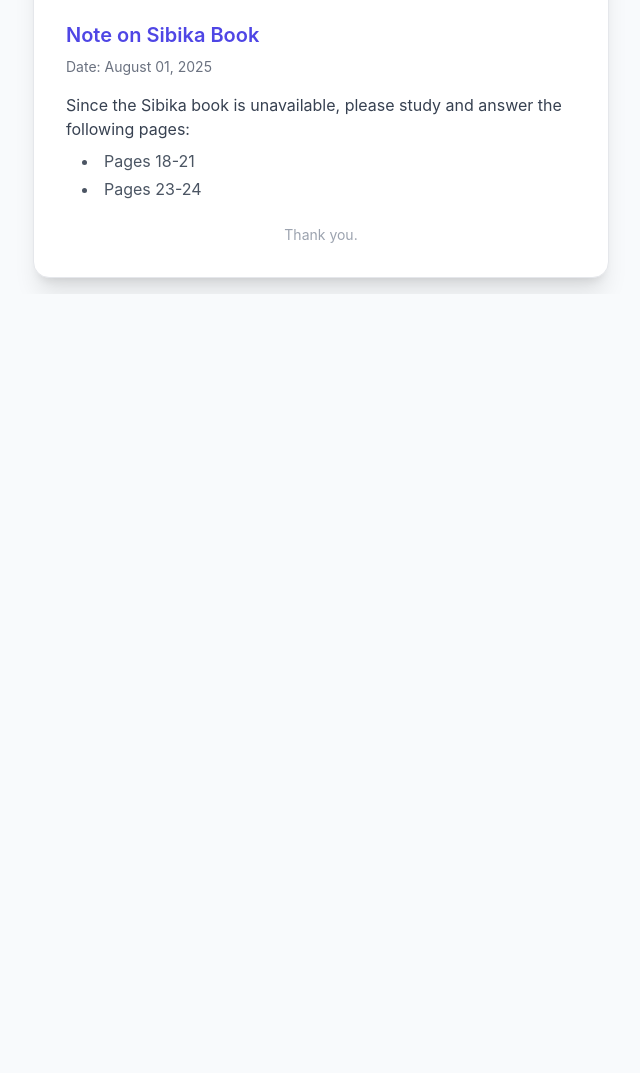
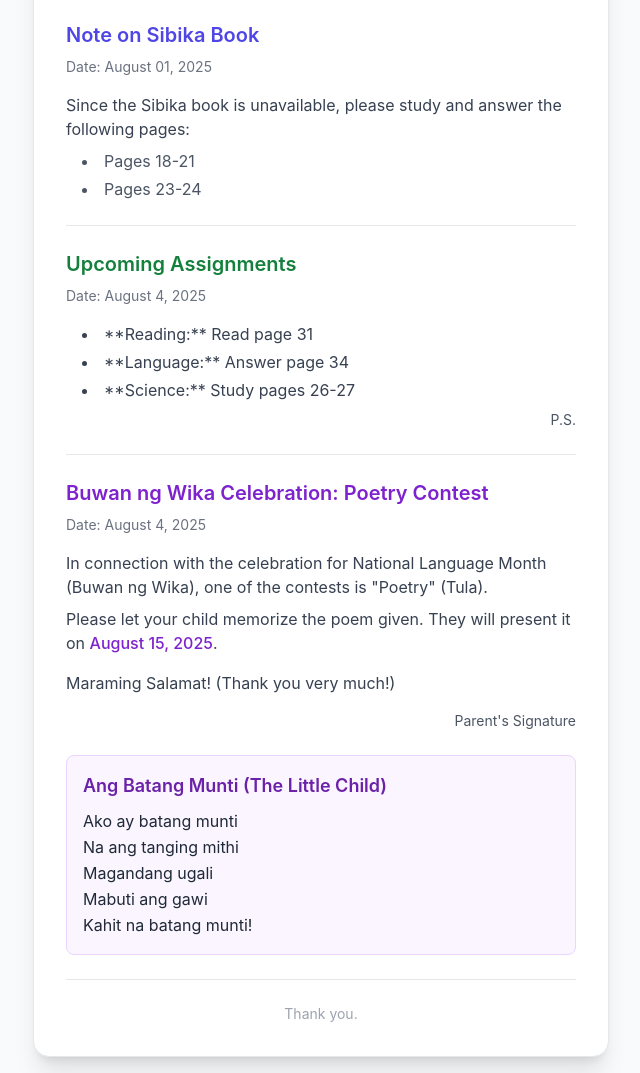
Before and after one commit to aeruz/schedule, a plain HTML site: page drake-schedule.html in a window 1280 px wide. Shown: the part 678-1751 px from the top of the page, without its empty margins (319-959 px from the left). Before the commit the page ends 972 px from the top, so only its background shows below. Drawn offline with nearby package versions, Linux system fonts and the light colour scheme.

Commit message:
Update drake-schedule.html

```diff
--- a/drake-schedule.html
+++ b/drake-schedule.html
@@ -4,7 +4,6 @@
     <meta charset="UTF-8">
     <meta name="viewport" content="width=device-width, initial-scale=1.0">
     <title>School Announcements and Reminders</title>
-    <!-- Tailwind CSS CDN for styling -->
     <script src="https://cdn.tailwindcss.com"></script>
     <style>
         body {
@@ -14,12 +13,9 @@
 </head>
 <body class="bg-slate-50 min-h-screen flex items-center justify-center p-4">
 
-    <!-- Main card container for all announcements -->
     <div class="bg-white max-w-xl w-full p-6 sm:p-8 rounded-2xl shadow-xl border border-gray-200">
-        <!-- Main title -->
         <h1 class="text-3xl font-bold text-center text-indigo-700 mb-6">School Announcements & Reminders</h1>
 
-        <!-- Fire Drill Announcement Section -->
         <div class="mb-6 pb-6 border-b border-gray-200">
             <h2 class="text-xl font-semibold text-red-600 mb-2">Fire Drill Announcement</h2>
             <p class="text-sm text-gray-500 mb-4">Date: July 30, 2025</p>
@@ -34,7 +30,6 @@
             </ul>
         </div>
 
-        <!-- Nutrition Month Activity Section -->
         <div class="mb-6 pb-6 border-b border-gray-200">
             <h2 class="text-xl font-semibold text-indigo-600 mb-2">Nutrition Month Culminating Activity</h2>
             <p class="text-sm text-gray-500 mb-4">Date: July 31, 2025</p>
@@ -51,8 +46,7 @@
             </p>
         </div>
 
-        <!-- Sibika Book Note Section -->
-        <div>
+        <div class="mb-6 pb-6 border-b border-gray-200">
             <h2 class="text-xl font-semibold text-indigo-600 mb-2">Note on Sibika Book</h2>
             <p class="text-sm text-gray-500 mb-4">Date: August 01, 2025</p>
 
@@ -65,7 +59,43 @@
             </ul>
         </div>
 
-        <!-- Thank you message -->
+        <div class="mb-6 pb-6 border-b border-gray-200">
+            <h2 class="text-xl font-semibold text-green-700 mb-2">Upcoming Assignments</h2>
+            <p class="text-sm text-gray-500 mb-4">Date: August 4, 2025</p>
+
+            <ul class="list-disc list-inside space-y-1 text-gray-700 pl-4">
+                <li>**Reading:** Read page 31</li>
+                <li>**Language:** Answer page 34</li>
+                <li>**Science:** Study pages 26-27</li>
+            </ul>
+            <p class="text-right text-gray-600 text-sm mt-2">P.S.</p>
+        </div>
+
+        <div class="mb-6 pb-6 border-b border-gray-200">
+            <h2 class="text-xl font-semibold text-purple-700 mb-2">Buwan ng Wika Celebration: Poetry Contest</h2>
+            <p class="text-sm text-gray-500 mb-4">Date: August 4, 2025</p>
+
+            <p class="text-gray-700 mb-2">
+                In connection with the celebration for National Language Month (Buwan ng Wika), one of the contests is "Poetry" (Tula).
+            </p>
+            <p class="text-gray-700 mb-2">
+                Please let your child memorize the poem given. They will present it on <span class="font-medium text-purple-700">August 15, 2025</span>.
+            </p>
+            <p class="text-gray-700 mt-4">Maraming Salamat! (Thank you very much!)</p>
+            <p class="text-right text-gray-600 text-sm mt-4">Parent's Signature</p>
+
+            <div class="mt-6 p-4 bg-purple-50 border border-purple-200 rounded-lg">
+                <h3 class="text-lg font-semibold text-purple-800 mb-2">Ang Batang Munti (The Little Child)</h3>
+                <p class="text-gray-800 leading-relaxed">
+                    Ako ay batang munti <br>
+                    Na ang tanging mithi <br>
+                    Magandang ugali <br>
+                    Mabuti ang gawi <br>
+                    Kahit na batang munti!
+                </p>
+            </div>
+        </div>
+
         <p class="text-center text-gray-400 mt-6 text-sm">Thank you.</p>
 
     </div>
```
